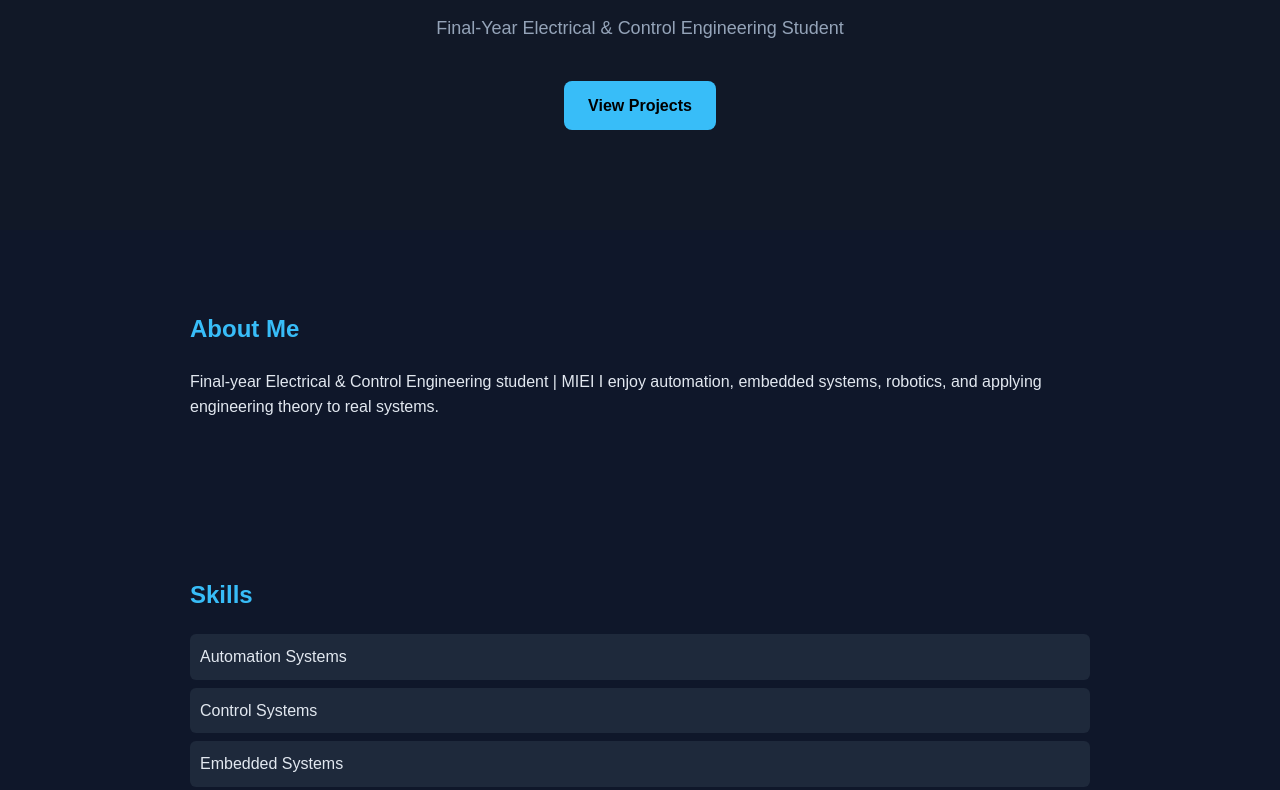
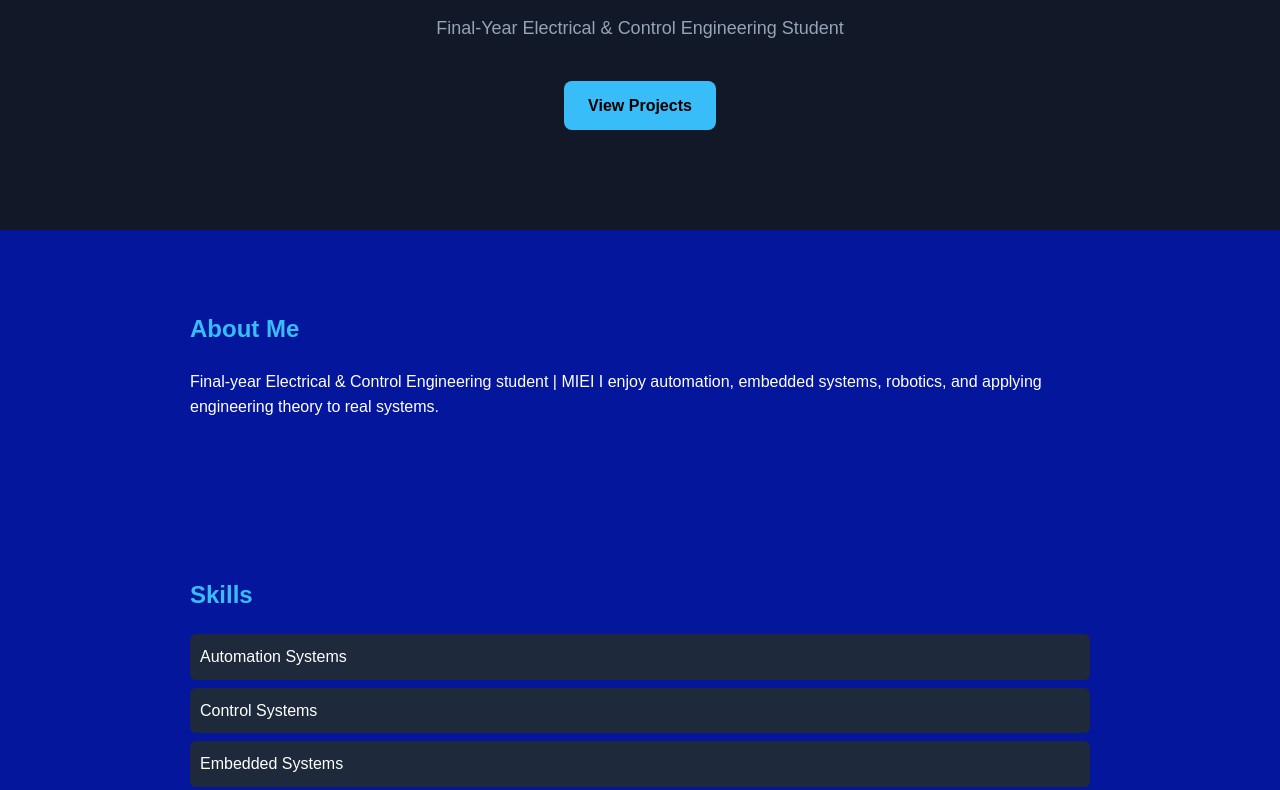
Before and after one commit to bshumba-eng/bshumba-eng.github.io, a plain HTML site: page index.html in a window 1280 px wide. Shown: the part 184-974 px from the top of the page. Drawn offline with Linux system fonts and the light colour scheme.

Commit message:
Change background and text color in style.css

```diff
--- a/style.css
+++ b/style.css
@@ -1,8 +1,8 @@
 body {
     margin: 0;
     font-family: Arial, sans-serif;
-    background: #0f172a;
-    color: #e2e8f0;
+    background: #04169B;
+    color: #FFFFFF;
     line-height: 1.6;
 }
 
```
